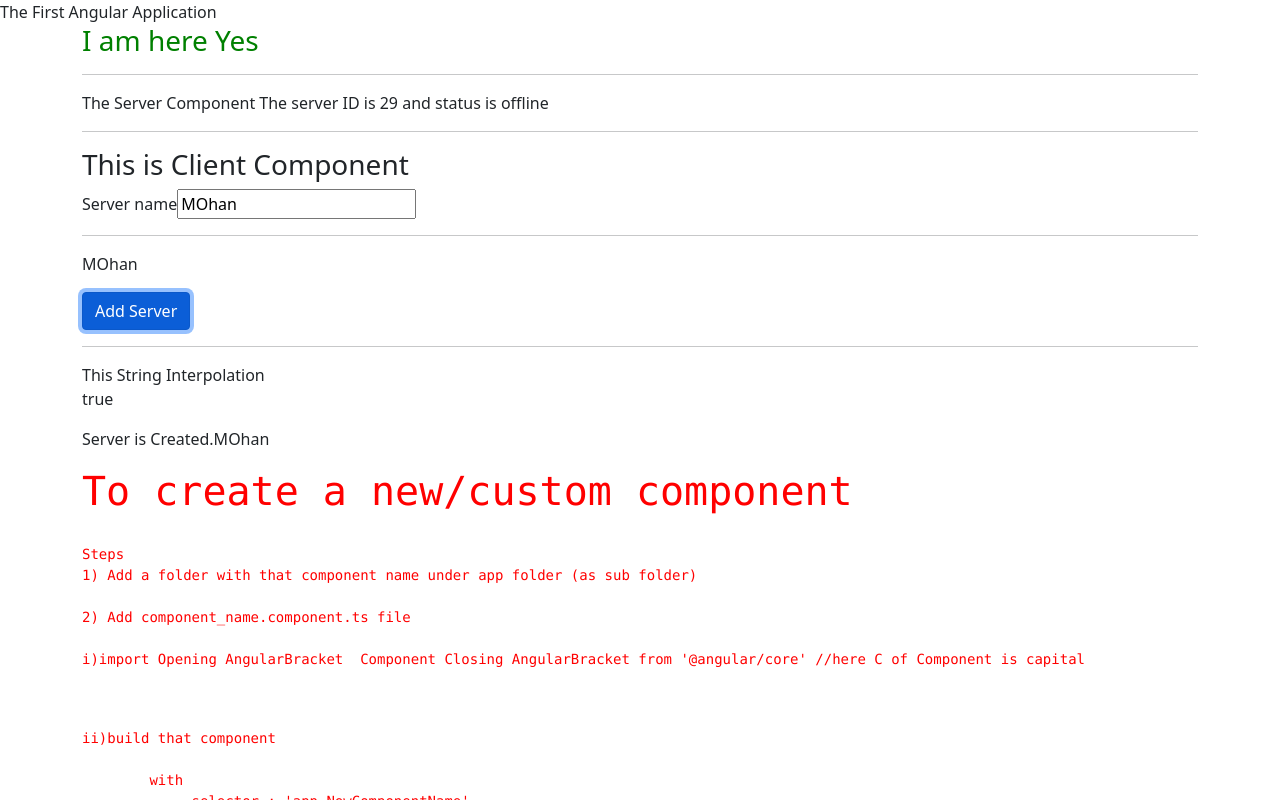
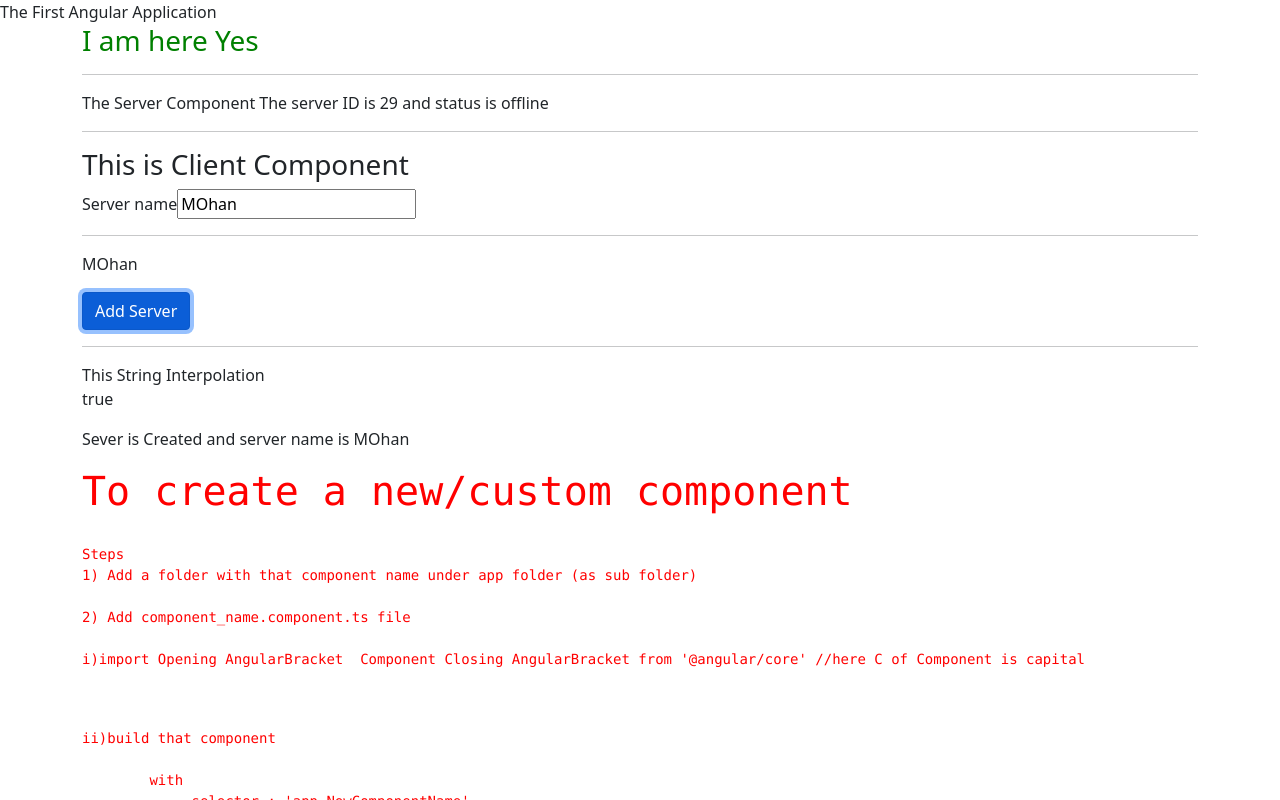
Before and after one commit to luckysingh29/Mohan_FirstAngular_learning_Project, an Angular app: page / in a window 1280 px wide. Both pictures are taken after a click on the button "Add Server". Shown: the top 800 px of the page. Built offline with nearby package versions, Linux system fonts and the light colour scheme.

Commit message:
2 files modified

```diff
--- a/src/app/client/client.component.html
+++ b/src/app/client/client.component.html
@@ -8,7 +8,11 @@
 <hr>
 <!-- <p>{{ allowNewServer }}</p> --> This String Interpolation
 <p [innerText]="allowNewServer"></p><!-- This is Property Binding -->
-<p>{{ serverCreationStatus }}</p>
+<!-- <p>{{ serverCreationStatus }}</p> -->
+<p *ngIf="serverCreated else noServer">Sever is Created and server name is {{ serverName }}</p>
+<ng-template #noServer>
+  <p>No Server was Created</p>
+</ng-template>
 
 <pre>
 <h1>To create a new/custom component</h1>
--- a/src/app/client/client.component.ts
+++ b/src/app/client/client.component.ts
@@ -11,6 +11,7 @@
   allowNewServer = false;
   serverName = 'MOhan';
   serverCreationStatus = 'Server was not created Yet.';
+  serverCreated = false;
   constructor() {
     setTimeout(() => {
       this.allowNewServer = true;
@@ -18,6 +19,7 @@
   }
 
   onCreateServer() {
+    this.serverCreated = true;
     this.serverCreationStatus = 'Server is Created.' + this.serverName;
   }
 
```
